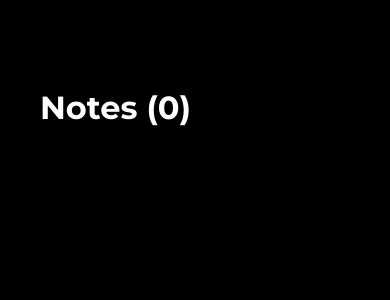
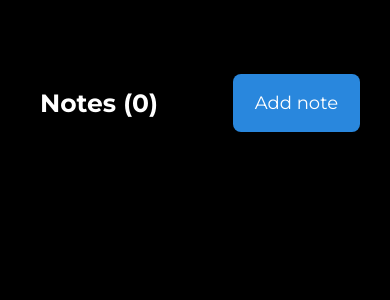
Before and after one commit to Pedromigacz/frontend_developer_exercise, a React (Create React App) app: page / in a window 390 px wide. Shown: the top 300 px of the page. Built offline with nearby package versions, Linux system fonts and the light colour scheme.

Commit message:
Add AddNote button to Main component when mobile width

```diff
--- a/src/components/Button.jsx
+++ b/src/components/Button.jsx
@@ -1,10 +1,12 @@
 import React from "react";
 import styles from "../styles/Button.module.css";
 
-const Button = ({ children }) => {
+const Button = ({ children, onClick }) => {
   return (
     <div className={styles.buttonContainer}>
-      <button className={styles.button}>{children}</button>
+      <button className={styles.button} onClick={onClick}>
+        {children}
+      </button>
     </div>
   );
 };
--- a/src/components/Main.jsx
+++ b/src/components/Main.jsx
@@ -1,14 +1,22 @@
 import React, { useContext } from "react";
 import { NotesContext } from "../contexts/NotesContext.jsx";
+import { MobileContext } from "../contexts/MobileContext.jsx";
 import styles from "../styles/Main.module.css";
-import { PostIt } from "./";
+import { PostIt, Button } from "./";
 
 const Main = () => {
   const { countNotes, notes, removeNote } = useContext(NotesContext);
+  // mobile context
+  const { openAside } = useContext(MobileContext);
 
   return (
     <main className={styles.main}>
-      <h1 className={styles.title}>{`Notes (${countNotes()})`}</h1>
+      <div className={styles.titleContainer}>
+        <h1 className={styles.title}>{`Notes (${countNotes()})`}</h1>
+        <span className={styles.mobileButtonContainer}>
+          <Button onClick={openAside}>Add note</Button>
+        </span>
+      </div>
       <ul className={styles.postItContainer}>
         {notes.length &&
           notes.map((note, i) => (
--- a/src/styles/Button.module.css
+++ b/src/styles/Button.module.css
@@ -11,6 +11,7 @@
 
 .buttonContainer {
   display: inline-block;
+  vertical-align: middle;
 }
 
 .buttonContainer:hover {
--- a/src/styles/Main.module.css
+++ b/src/styles/Main.module.css
@@ -18,3 +18,29 @@
   margin-left: 2.5rem;
   margin-top: 0;
 }
+
+.titleContainer {
+  display: flex;
+}
+
+.mobileButtonContainer {
+  display: none;
+  margin-top: 80px;
+  margin-left: auto;
+  margin-right: 30px;
+}
+
+@media (max-width: 1110px) {
+  .mobileButtonContainer {
+    display: inline-block;
+  }
+}
+
+@media (max-width: 400px) {
+  .title {
+    font-size: 25px;
+  }
+  .mobileButtonContainer {
+    margin-top: 74px;
+  }
+}
```
